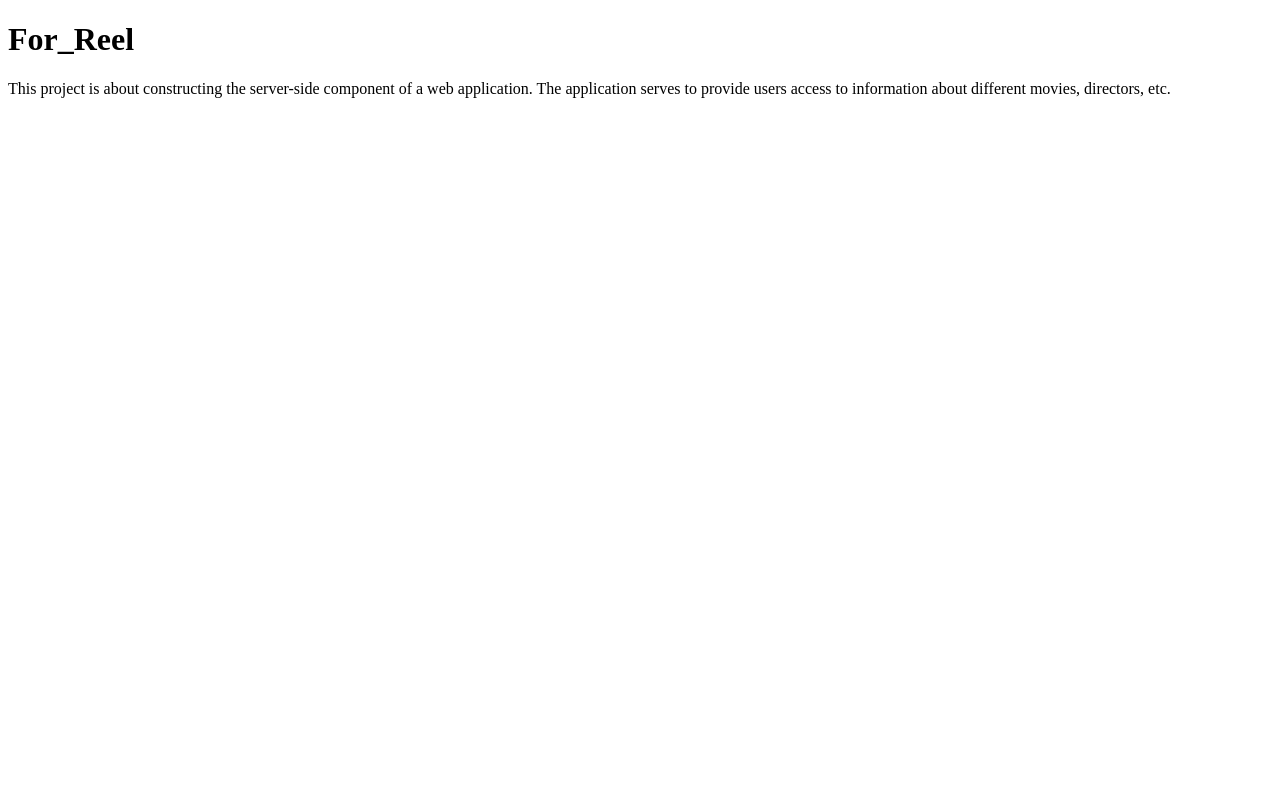
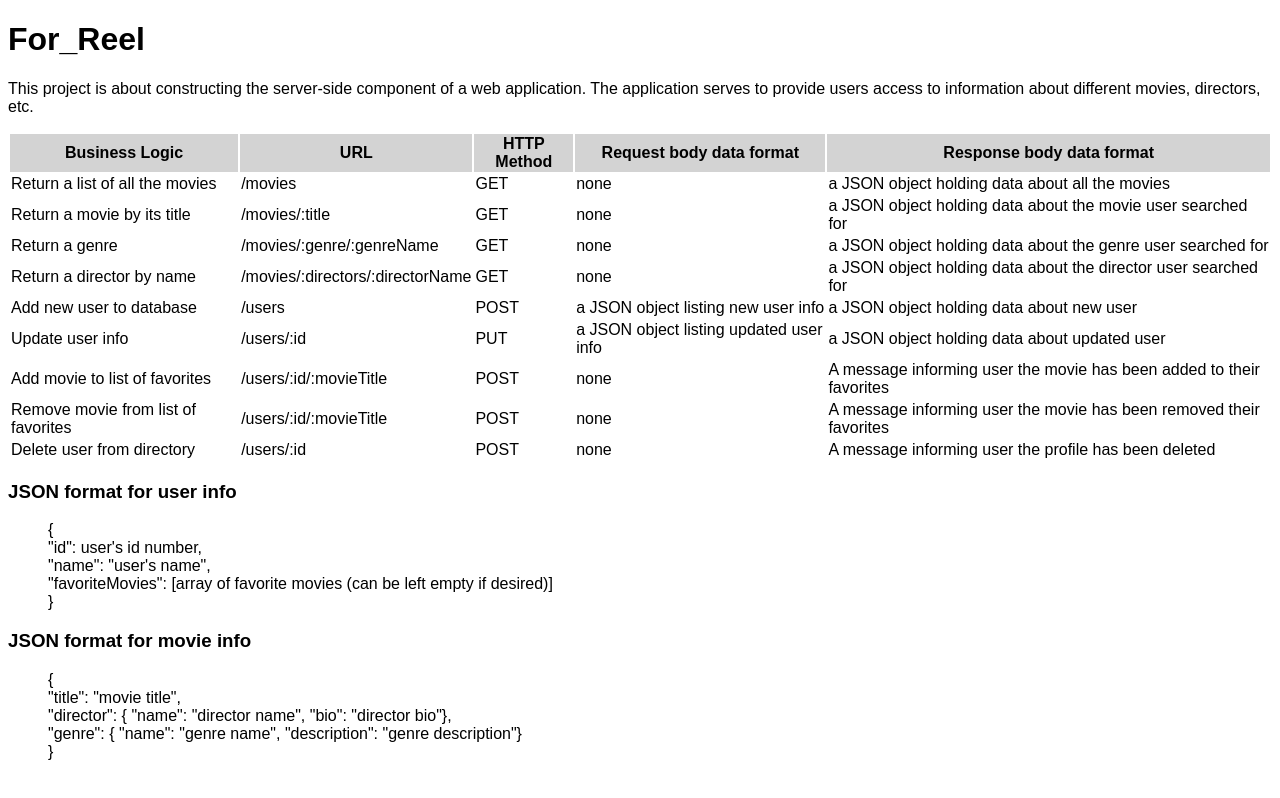
Before and after one commit to kurenkov004/movie_api, a website: page public/documentation.html in a window 1280 px wide. Drawn offline with Linux system fonts and the light colour scheme.

Commit message:
added endpoint documentation and JSON format instructions

```diff
--- a/public/documentation.html
+++ b/public/documentation.html
@@ -4,12 +4,118 @@
 <head>
     <meta charset="UTF-8">
     <meta name="viewport" content="width=device-width, initial scale=1.0">
+    <link rel="preconnect" href="https://fonts.googleapis.com">
+    <link rel="preconnect" href="https://fonts.gstatic.com" crossorigin>
+    <link href="https://fonts.googleapis.com/css2?family=Jost:wght@100&family=Montserrat:wght@100;400&family=Mulish&display=swap" rel="stylesheet">
     <title>Documentation</title>
 </head>
+
+<style>
+  body {
+    font-family: sans-serif;
+  }
+</style>
 
 <body>
   <h1>For_Reel</h1>
   <p>This project is about constructing the server-side component of a web application. The application serves to provide users access to information about different movies, directors, etc.</p>
+
+  <div>
+    <table style="border-width: 5px; border-color: darkgray;">
+      <tr style="background-color: lightgrey;">
+        <th>Business Logic</th>
+        <th>URL</th>
+        <th>HTTP Method</th>
+        <th>Request body data format</th>
+        <th>Response body data format</th>
+      </tr>
+      <tr>
+        <td>Return a list of all the movies</td>
+        <td>/movies</td>
+        <td>GET</td>
+        <td>none</td>
+        <td>a JSON object holding data about all the movies</td>
+      </tr>
+      <tr>
+        <td>Return a movie by its title</td>
+        <td>/movies/:title</td>
+        <td>GET</td>
+        <td>none</td>
+        <td>a JSON object holding data about the movie user searched for</td>
+      </tr>
+      <tr>
+        <td>Return a genre</td>
+        <td>/movies/:genre/:genreName</td>
+        <td>GET</td>
+        <td>none</td>
+        <td>a JSON object holding data about the genre user searched for</td>
+      </tr>
+      <tr>
+        <td>Return a director by name</td>
+        <td>/movies/:directors/:directorName</td>
+        <td>GET</td>
+        <td>none</td>
+        <td>a JSON object holding data about the director user searched for</td>
+      </tr>
+      <tr>
+        <td>Add new user to database</td>
+        <td>/users</td>
+        <td>POST</td>
+        <td>a JSON object listing new user info</td>
+        <td>a JSON object holding data about new user</td>
+      </tr>
+      <tr>
+        <td>Update user info</td>
+        <td>/users/:id</td>
+        <td>PUT</td>
+        <td>a JSON object listing updated user info</td>
+        <td>a JSON object holding data about updated user</td>
+      </tr>
+      <tr>
+        <td>Add movie to list of favorites</td>
+        <td>/users/:id/:movieTitle</td>
+        <td>POST</td>
+        <td>none</td>
+        <td>A message informing user the movie has been added to their favorites</td>
+      </tr>
+      <tr>
+        <td>Remove movie from list of favorites</td>
+        <td>/users/:id/:movieTitle</td>
+        <td>POST</td>
+        <td>none</td>
+        <td>A message informing user the movie has been removed their favorites</td>
+      </tr>
+      <tr>
+        <td>Delete user from directory</td>
+        <td>/users/:id</td>
+        <td>POST</td>
+        <td>none</td>
+        <td>A message informing user the profile has been deleted</td>
+      </tr>
+    </table>
+  </div>
+  <div>
+    <h3>JSON format for user info</h3>
+    <ul style="list-style-type: none;">
+      <li>{</li>
+      <li>"id": user's id number,</li>
+      <li>"name": "user's name",</li>
+      <li>"favoriteMovies": [array of favorite movies (can be left empty if desired)]</li>
+      <li>}</li>
+    </ul>
+  </div>
+
+  <div>
+    <h3>JSON format for movie info</h3>
+    <ul style="list-style-type: none;">
+      <li>{</li>
+      <li>"title": "movie title",</li>
+      <li>"director": { "name": "director name", "bio": "director bio"},</li>
+      <li>"genre": { "name": "genre name", "description": "genre description"}</li>
+      <li>}</li>
+    </ul>
+  </div>
+
 </body>
 
 </html>
```
